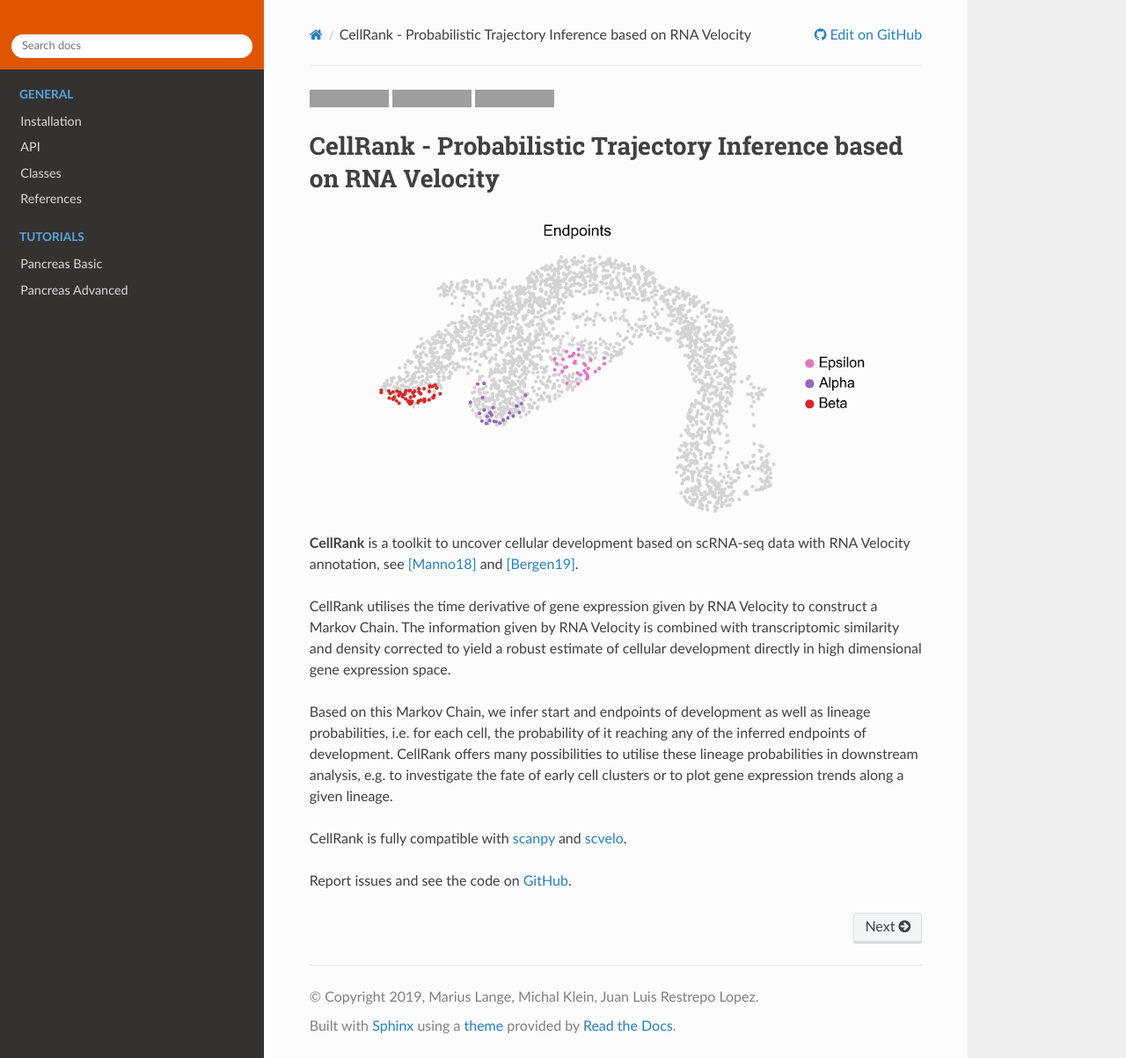
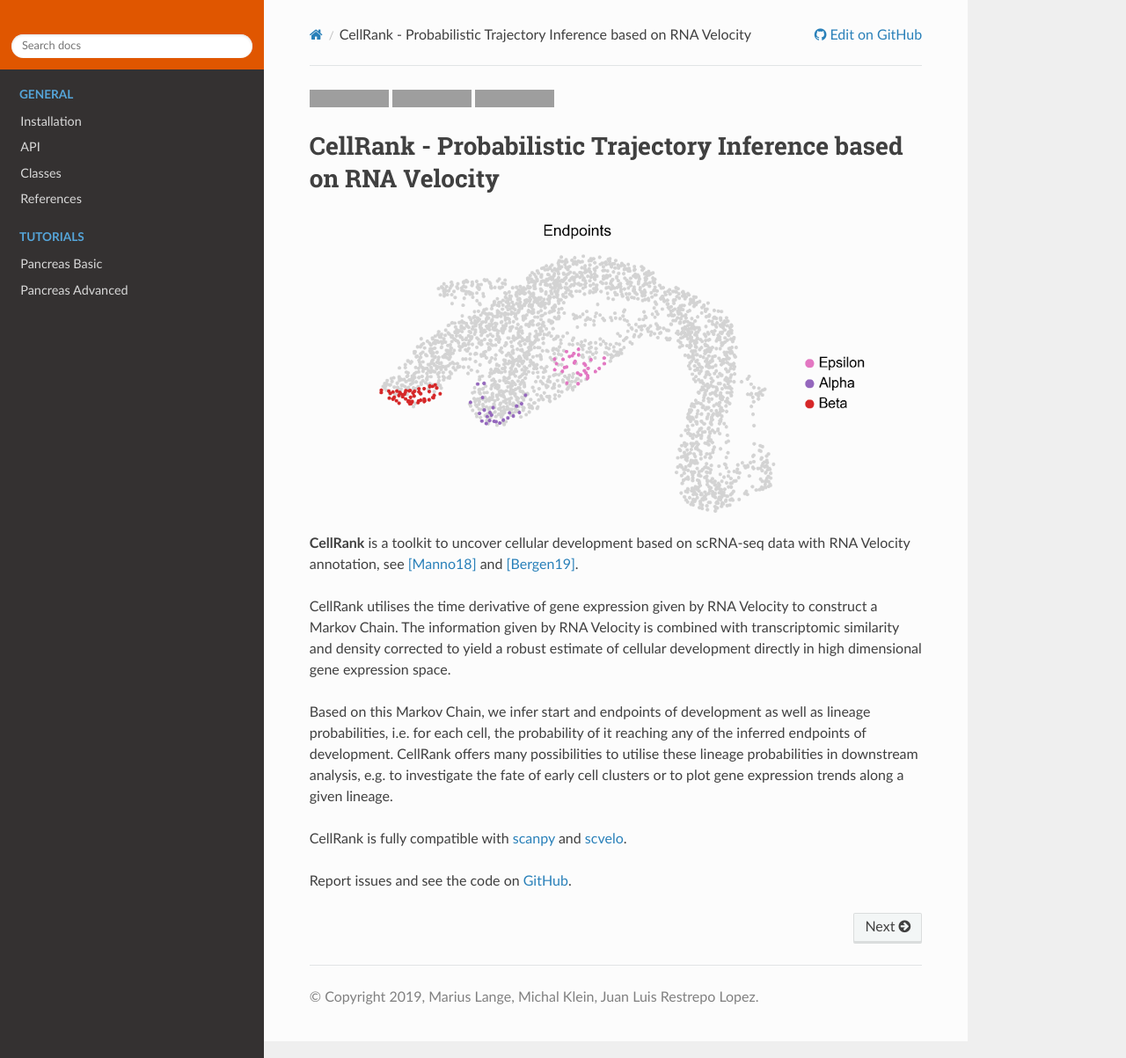
Before and after one commit to theislab/cellrank, a Sphinx documentation site: the page built from docs/source/index.rst, in a window 1280 px wide and 1203 px high. Shown: the whole window at 88% size. Built offline with Sphinx 7.4.7 and the Read the Docs theme 2.0.0, drawn with Linux system fonts in a browser that asks for light colours; some of the changed lines change nothing that is shown; grey boxes are pictures that could not be loaded.

Commit message:
Update conf.py

```diff
--- a/docs/source/conf.py
+++ b/docs/source/conf.py
@@ -21,7 +21,7 @@
 # import os
 # import sys
 # sys.path.insert(0, os.path.abspath('.'))
-
+needs_sphinx = "2.0"
 
 # -- Project information -----------------------------------------------------
 
@@ -61,13 +61,14 @@
 
 # Add any paths that contain templates here, relative to this directory.
 templates_path = ["_templates"]
+source_suffix = ".rst"
+master_doc = "index"
+pygments_style = "sphinx"
 
 # List of patterns, relative to source directory, that match files and
 # directories to ignore when looking for source files.
 # This pattern also affects html_static_path and html_extra_path.
 exclude_patterns = []
-
-master_doc = "index"
 
 
 # -- Options for HTML output -------------------------------------------------
@@ -86,7 +87,6 @@
 napoleon_use_rtype = True
 napoleon_use_param = True
 napoleon_custom_sections = [("Params", "Parameters")]
-pygments_style = "sphinx"
 todo_include_todos = False
 
 
@@ -103,7 +103,7 @@
     github_version="master",  # Version
     conf_py_path="/docs/source/",
 )  # Path in the checkout to the docs root
-# html_show_sphinx = False
+html_show_sphinx = False
 
 
 def setup(app):
```
